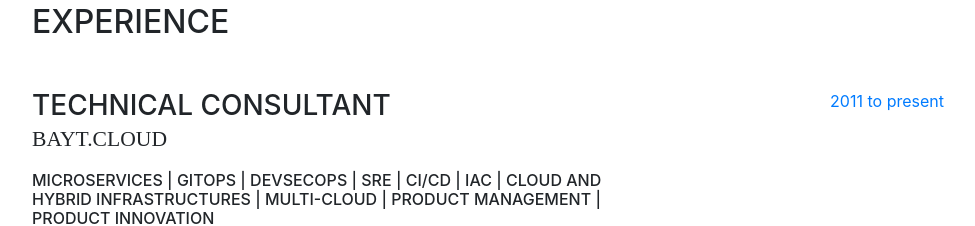
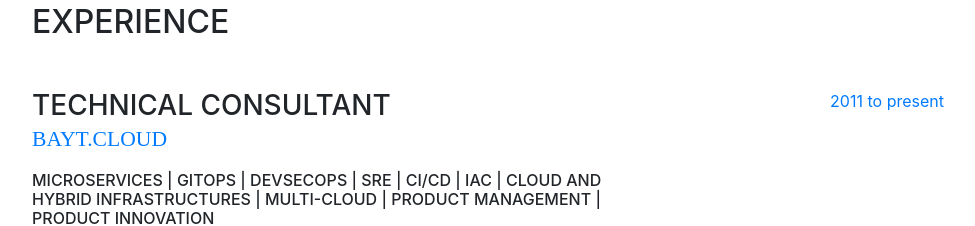
Before and after one commit to laithrafid/laith.rafids.com, a website with bundled scripts: page index.html in a window 1280 px wide. Shown: the part 1060-1286 px from the top of the page, without its empty margins (288-1263 px from the left). Built offline with nearby package versions, Linux system fonts and the light colour scheme; a web font is replaced by a local one.

Commit message:
adding link to bayt.cloud

```diff
--- a/index.html
+++ b/index.html
@@ -125,7 +125,7 @@
           <div class="resume-item d-flex flex-column flex-md-row mb-5">
             <div class="resume-content mr-auto">
               <h3 class="mb-0", href="">Technical Consultant</h3>
-              <div class="subheading mb-3">BAYT.cloud</div>
+              <div class="subheading mb-3"> <a href="https://bayt.cloud"> BAYT.cloud</a></div>
               <h6 class="mb-0"> Microservices | GitOps | DevSecOps | SRE | CI/CD | IAC | Cloud and Hybrid Infrastructures | Multi-cloud | Product Management | Product Innovation</h6>
             </div>
             <div class="resume-date text-md-right">
```
